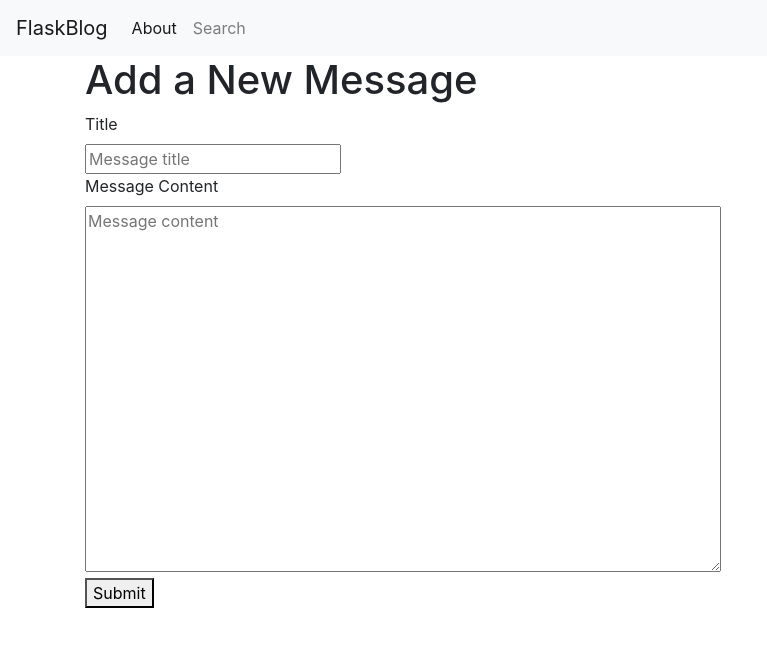
After one commit to maxachis/ISR_Project, a Flask app: page /create/ in a window 1280 px wide. The commit adds this page. Shown: the top 647 px of the page, without its empty margins (0-767 px from the left). Run offline with Flask 2, Linux system fonts and the light colour scheme; some libraries are stand-ins or nearby versions.

```diff
--- a/app.py
+++ b/app.py
@@ -1,15 +1,54 @@
 import sqlite3
-from flask import Flask, render_template
+from flask import Flask, render_template, request, url_for, flash, redirect
 
 
 app = Flask(__name__)
+app.config['SECRET_KEY'] = 'df0331cefc6c2b9a5d0208a726a5d1c0fd37324feba25506'
+
+messages = [{'title': 'Message One',
+             'content': 'Message One Content'},
+            {'title': 'Message Two',
+             'content': 'Message Two Content'}
+            ]
 
 @app.route('/')
 def index():
     conn = get_db_connection()
     posts = conn.execute('SELECT * FROM posts').fetchall()
     conn.close()
-    return render_template('index.html', posts=posts)
+    return render_template('index.html', posts=posts, messages=messages)
+
+@app.route('/about/')
+def about():
+    return render_template('about.html')
+
+@app.route('/search/')
+def search():
+    return render_template('search.html')
+
+@app.route('/handle_data', methods=['POST'])
+def handle_data():
+    projectpath = request.form['projectFilepath']
+    return projectpath
+
+@app.route('/create/', methods=('GET', 'POST'))
+def create():
+    if request.method == 'POST':
+        print(request.form)
+        title = request.form['title']
+        content = request.form['content']
+
+        if not title:
+            flash('Title is required!')
+        elif not content:
+            flash('Content is required!')
+        else:
+            #Here we could run the search and get results
+
+            #Then we could modify this to return the search results
+            messages.append({'title': title, 'content': content})
+            return redirect(url_for('index'))
+    return render_template('create.html')
 
 def get_db_connection():
     conn = sqlite3.connect('database.db')
--- a/templates/base.html
+++ b/templates/base.html
@@ -19,8 +19,10 @@
         <div class="collapse navbar-collapse" id="navbarNav">
             <ul class="navbar-nav">
             <li class="nav-item active">
-                <a class="nav-link" href="#">About</a>
-                <a class="nav-link" href="#">Work Clock!</a>
+                <a class="nav-link" href="{{ url_for('about') }}">About</a>
+            </li>
+                <li class="nav-item">
+                <a class="nav-link" href="{{ url_for('search') }}">Search</a>
             </li>
             </ul>
         </div>
--- /dev/null
+++ b/templates/create.html
@@ -0,0 +1,23 @@
+{% extends 'base.html' %}
+
+{% block content %}
+    <h1>{% block title %} Add a New Message {% endblock %}</h1>
+    <form method="post">
+        <label for="title">Title</label>
+        <br>
+        <input type="text" name="title"
+               placeholder="Message title"
+               value="{{ request.form['title'] }}"></input>
+        <br>
+
+        <label for="content">Message Content</label>
+        <br>
+        <textarea name="content"
+                  placeholder="Message content"
+                  rows="15"
+                  cols="60"
+                  >{{ request.form['content'] }}</textarea>
+        <br>
+        <button type="submit">Submit</button>
+    </form>
+{% endblock %}
--- a/templates/index.html
+++ b/templates/index.html
@@ -9,4 +9,10 @@
         <span class="badge badge-primary">{{ post['created'] }}</span>
         <hr>
     {% endfor %}
+    {% for message in messages %}
+        <div class='message'>
+            <h3>{{ message['title'] }}</h3>
+            <p>{{ message['content'] }}</p>
+        </div>
+    {% endfor %}
 {% endblock %}
```
Also changed, not shown: templates/about.html (added, +13 -0 lines), templates/search.html (added, +8 -0 lines).
